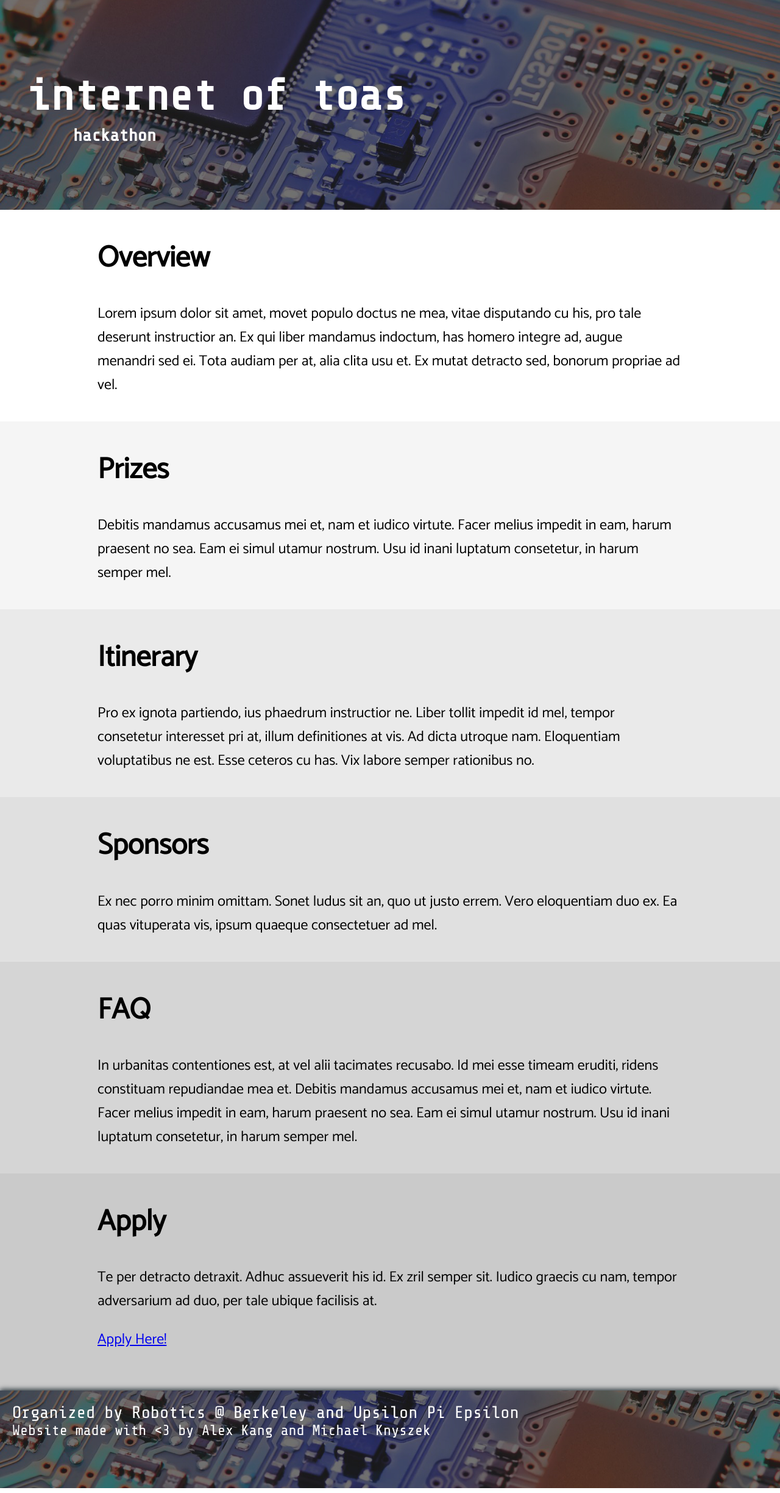
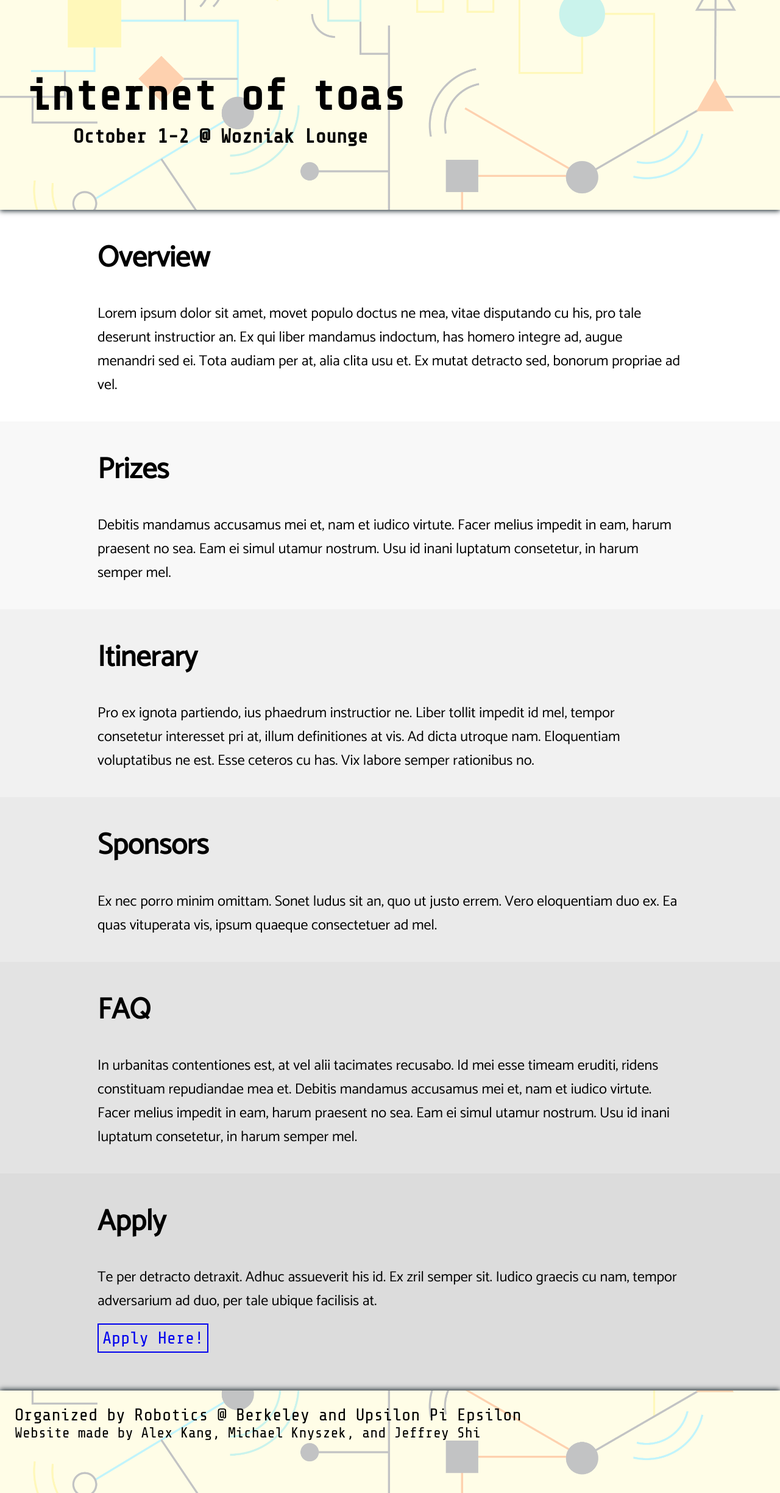
Before and after one commit to alexkang/alexkang.github.io, a plain HTML site: page iot_hacks/index.html in a window 1280 px wide. Shown: the whole page at 61% size. Drawn offline with nearby package versions, Linux system fonts and the light colour scheme.

Commit message:
Updated iot hacks website

```diff
--- a/iot_hacks/index.html
+++ b/iot_hacks/index.html
@@ -13,44 +13,46 @@
   			<div class="header-text"></div>
   			<div class="blinking-cursor">|</div>
   		</div>
-  	<div class="header-subtitle">hackathon</div>
+  		<div class="header-subtitle">October 1-2 @ Wozniak Lounge</div>
   	</div>
+
 	<div class="info" style="background-color: #FFFFFF">
 		<h1>Overview</h1>
 		Lorem ipsum dolor sit amet, movet populo doctus ne mea, vitae disputando cu his, pro tale deserunt instructior an. Ex qui liber mandamus indoctum, has homero integre ad, augue menandri sed ei. Tota audiam per at, alia clita usu et. Ex mutat detracto sed, bonorum propriae ad vel.
 	</div>
 
-	<div class="info" style="background-color: #F5F5F5">
+	<div class="info" style="background-color: #F8F8F8">
 		<h1>Prizes</h1>
 		Debitis mandamus accusamus mei et, nam et iudico virtute. Facer melius impedit in eam, harum praesent no sea. Eam ei simul utamur nostrum. Usu id inani luptatum consetetur, in harum semper mel.
 	</div>
 
-	<div class="info" style="background-color: #EAEAEA">
+	<div class="info" style="background-color: #F1F1F1">
 		<h1>Itinerary</h1>
 		Pro ex ignota partiendo, ius phaedrum instructior ne. Liber tollit impedit id mel, tempor consetetur interesset pri at, illum definitiones at vis. Ad dicta utroque nam. Eloquentiam voluptatibus ne est. Esse ceteros cu has. Vix labore semper rationibus no.
 	</div>
 
-	<div class="info" style="background-color: #E0E0E0">
+	<div class="info" style="background-color: #EAEAEA">
 		<h1>Sponsors</h1>
 		Ex nec porro minim omittam. Sonet ludus sit an, quo ut justo errem. Vero eloquentiam duo ex. Ea quas vituperata vis, ipsum quaeque consectetuer ad mel.
 	</div>
 
-	<div class="info" style="background-color: #D5D5D5">
+	<div class="info" style="background-color: #E3E3E3">
 		<h1>FAQ</h1>
 		In urbanitas contentiones est, at vel alii tacimates recusabo. Id mei esse timeam eruditi, ridens constituam repudiandae mea et. Debitis mandamus accusamus mei et, nam et iudico virtute. Facer melius impedit in eam, harum praesent no sea. Eam ei simul utamur nostrum. Usu id inani luptatum consetetur, in harum semper mel.
 	</div>
 
-	<div class="info" style="background-color: #CACACA">
+	<div class="info" style="background-color: #DCDCDC">
 		<h1>Apply</h1>
 		Te per detracto detraxit. Adhuc assueverit his id. Ex zril semper sit. Iudico graecis cu nam, tempor adversarium ad duo, per tale ubique facilisis at.
 		<p>
-		<a href="https://goo.gl/forms/umJlV6GhDNXs1UxI3">Apply Here!</a>
+		<a class="button" href="https://goo.gl/forms/umJlV6GhDNXs1UxI3">Apply Here!</a>
 	</div>
+
 	<div class="footer">
 		Organized by Robotics @ Berkeley and Upsilon Pi Epsilon
 		<br>
 		<div style="font-size: 24px">
-  	Website made with <3 by Alex Kang and Michael Knyszek
+			Website made by Alex Kang, Michael Knyszek, and Jeffrey Shi
 		</div>
 	</div>
 </body>
--- a/iot_hacks/style.css
+++ b/iot_hacks/style.css
@@ -2,6 +2,7 @@ body {
 	margin: 0;
 	font-family: Catamaran, Helvetica, Arial, sans-serif;
 	font-size: 24px;
+	background-color: #FFFDE7;
 }
 
 h1 {
@@ -9,10 +10,11 @@ h1 {
 }
 
 .header {
-	background: url("background.jpg");
-	background-position: 0 36%;
+	position: relative;
+	background: url("background.png");
+	background-position: 0 42%;
 	background-size: 100%;
-	color: #FFFFFF;
+	color: #000000;
 	height: 200px;
 	padding-top: 72px;
 	padding-bottom: 72px;
@@ -27,7 +29,7 @@ h1 {
 .header-subtitle {
 	clear: both;
 	margin-left: 120px;
-	font-size: 28px;
+	font-size: 32px;
 	font-weight: bold;
 }
 
@@ -54,7 +56,7 @@ h1 {
 	color: transparent;
 	}
 	50% {
-	color: #FFFFFF;
+	color: #000000;
 	}
 }
 
@@ -63,7 +65,7 @@ h1 {
 	color: transparent;
 	}
 	50% {
-	color: #FFFFFF;
+	color: #000000;
 	}
 }
 
@@ -72,7 +74,7 @@ h1 {
 	color: transparent;
 	}
 	50% {
-	color: #FFFFFF;
+	color: #000000;
 	}
 }
 
@@ -81,7 +83,7 @@ h1 {
 	color: transparent;
 	}
 	50% {
-	color: #FFFFFF;
+	color: #000000;
 	}
 }
 
@@ -90,7 +92,7 @@ h1 {
 	color: transparent;
 	}
 	50% {
-	color: #FFFFFF;
+	color: #000000;
 	}
 }
 
@@ -102,17 +104,22 @@ h1 {
 }
 
 .button {
-
+	font-family: "Share Tech Mono", monospace;
+	font-size: 28px;
+	text-decoration: none;
+	border-style: solid;
+	border-width: 2px;
+	padding: 6px;
 }
 
 .footer {
-	background-image: url("background.jpg");
-	background-position: 0 60%;
+	background-image: url("background.png");
+	background-position: 0 69%;
 	background-size: 100%;
-	color: #FFFFFF;
+	color: #000000;
 	height: 120px;
-	padding: 20px;
-	box-shadow: 0px -2px 8px #263238;
+	padding: 24px;
 	font-family: "Share Tech Mono", monospace;
 	font-size: 28px;
+	box-shadow: 0px -2px 8px #263238;
 }
```
Also changed, not shown: iot_hacks/background.jpg (deleted), iot_hacks/background.png (added). Lines whose indentation alone changed are shown as unchanged.
